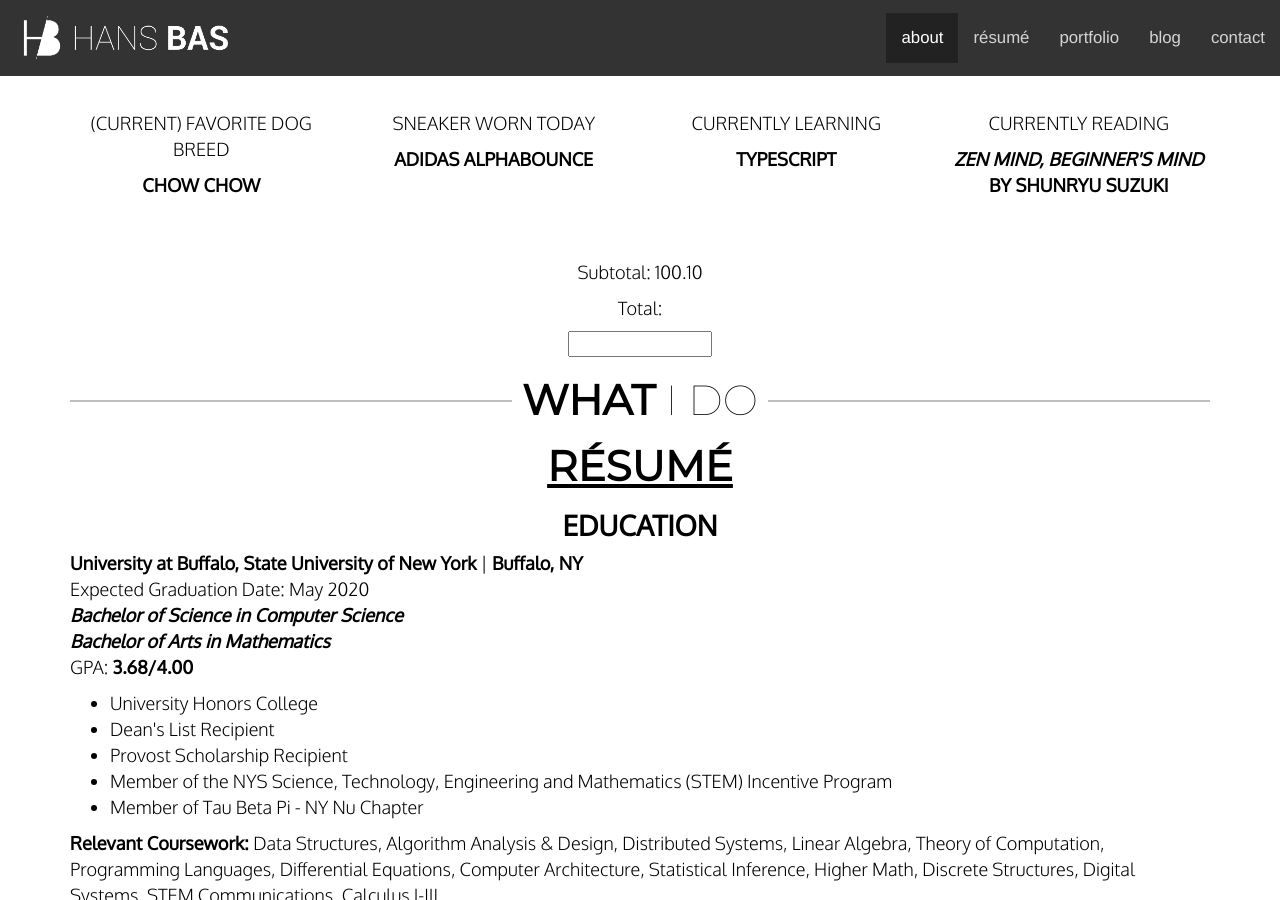
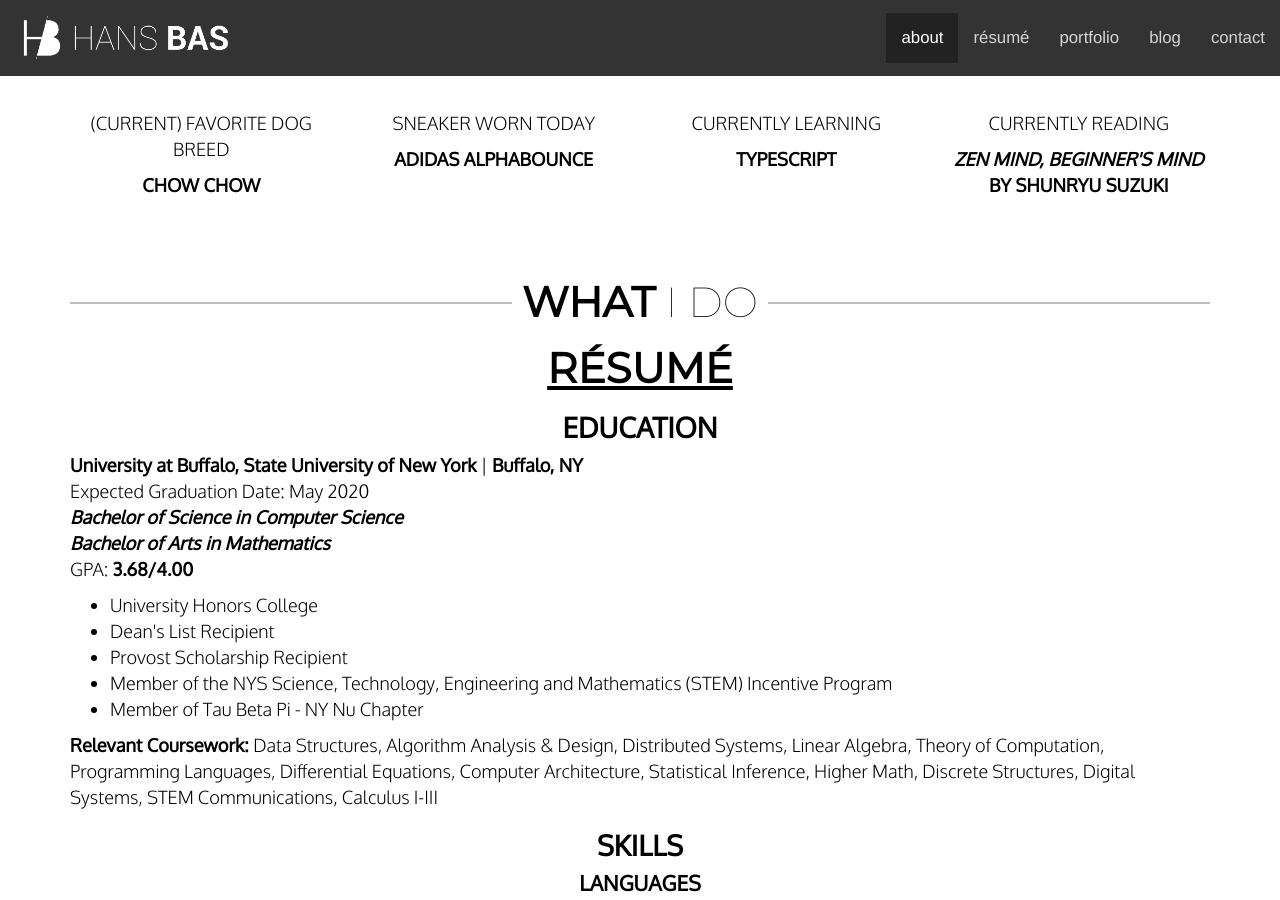
Before and after one commit to haanmiba/haanmiba.github.io, a Jekyll site: the page built from index.md, in a window 1280 px wide and 900 px high, scrolled down 1411 px. Built offline with Jekyll 4.4.1, drawn with Linux system fonts in a browser that asks for light colours; nearby versions of some CDN libraries.

Commit message:
Remove stuff for class

```diff
--- a/_includes/resume.html
+++ b/_includes/resume.html
@@ -1,7 +1,4 @@
 <div id="resume" class="container text-center">
-  <p>Subtotal: <span id="subtotal">100.10</span></p>
-  <p>Total: <span id="total"></span></p>
-  <input type="text" id="txtLoc" />
   <h2 class="heading-1 reveal-bottom">
     <span><strong>What</strong> I Do</span>
   </h2>
```
